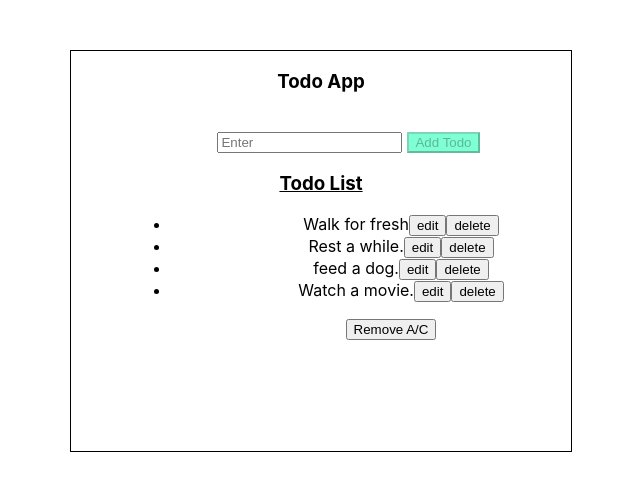
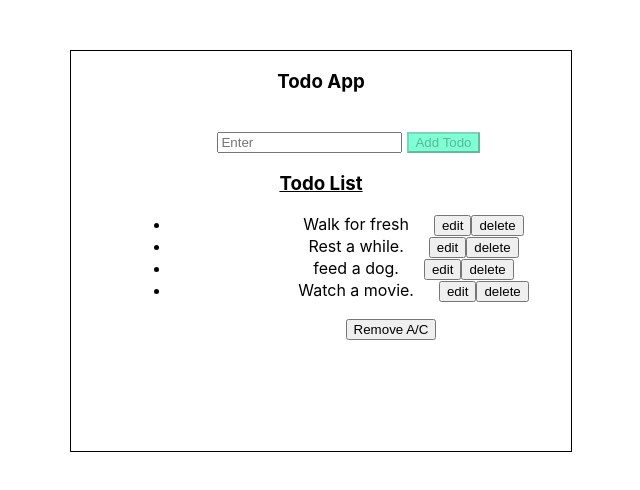
Before and after one commit to utsavbhattarai05/first-project, a React (Create React App) app: page / in a window 1280 px wide. Shown: the top 490 px of the page, without its empty margins (230-870 px from the left). Built offline with nearby package versions, Linux system fonts and the light colour scheme.

Commit message:
tried to use update file

```diff
--- a/src/components/Todo.css
+++ b/src/components/Todo.css
@@ -39,3 +39,18 @@
  .remove:hover{
     background-color: blueviolet;
  }
+ .updateclass{
+   position: relative;
+   left: 25px;
+
+ }
+ .deleteclass{
+   position: relative;
+   left: 25px;
+ }
+ .updateclass:hover{
+   background-color: burlywood;
+ }
+ .deleteclass:hover{
+   background-color: red;
+ }
--- a/src/components/Todo.jsx
+++ b/src/components/Todo.jsx
@@ -30,9 +30,13 @@ const Todo = () => {
     newTodos.splice(index, 1)
     setTodos(newTodos)
   }
-  // function updateTodo(index){
+  function updateTodo(index){
+    const newTodos = [...todos]
+        newTodos.splice(index, 1, inputData)
+        setTodos(newTodos)
+        setInputData('')
 
-  // }
+  }
 
 
 
@@ -66,11 +70,17 @@ const Todo = () => {
 
             {todos.map ((todo) => (
               <li>{todo}
+
              <button
-
+             className='updateclass'
+             onClick={() => updateTodo(todos.indexOf(todo))}
+               value={inputData}
+              onChange={(e) => setInputData(e.target.value)}
              >
               edit
               </button>
+
+
              <button
              className='deleteclass'
              onClick={() => deleteTodo(todos.indexOf(todo))}>
```
